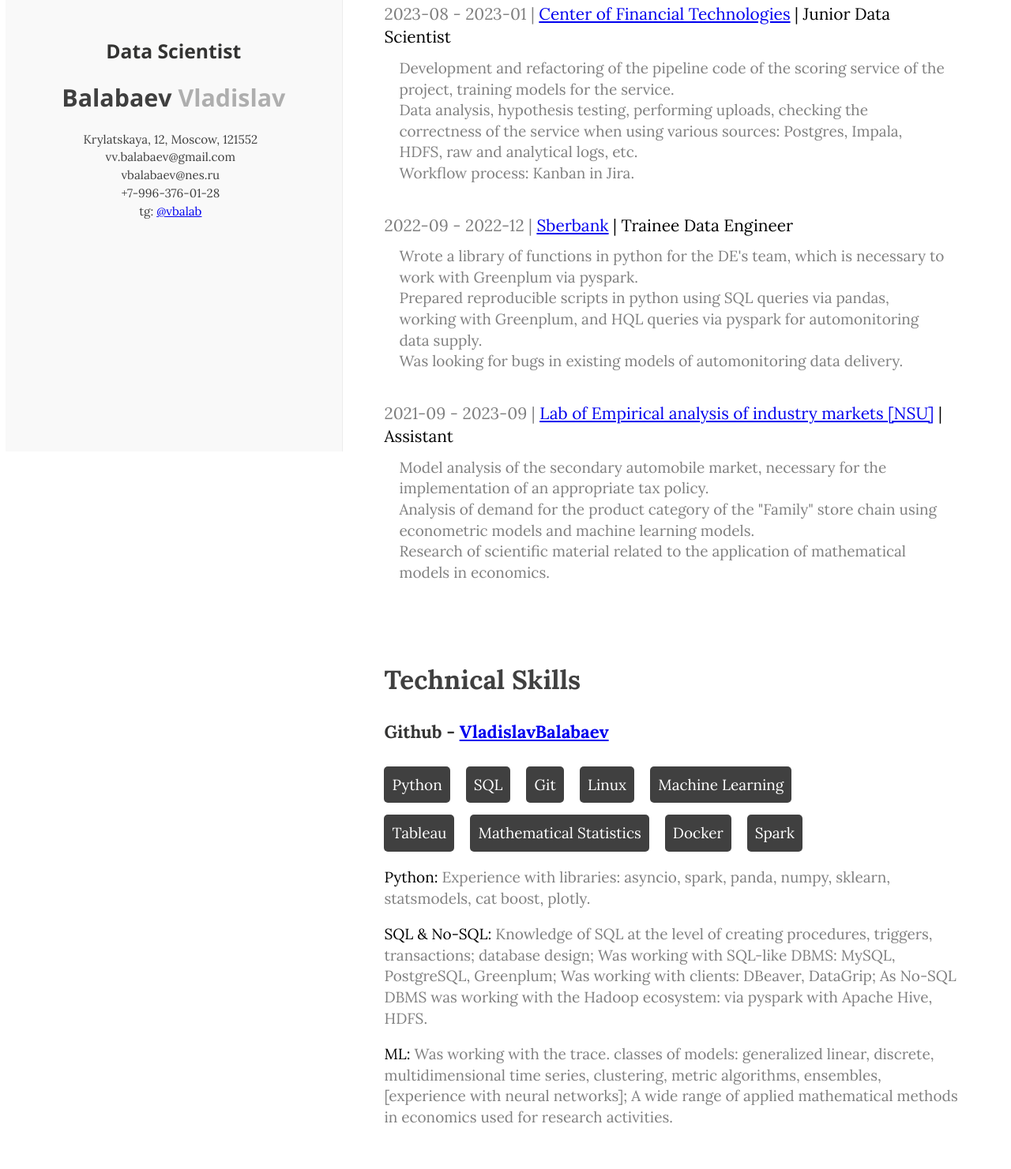
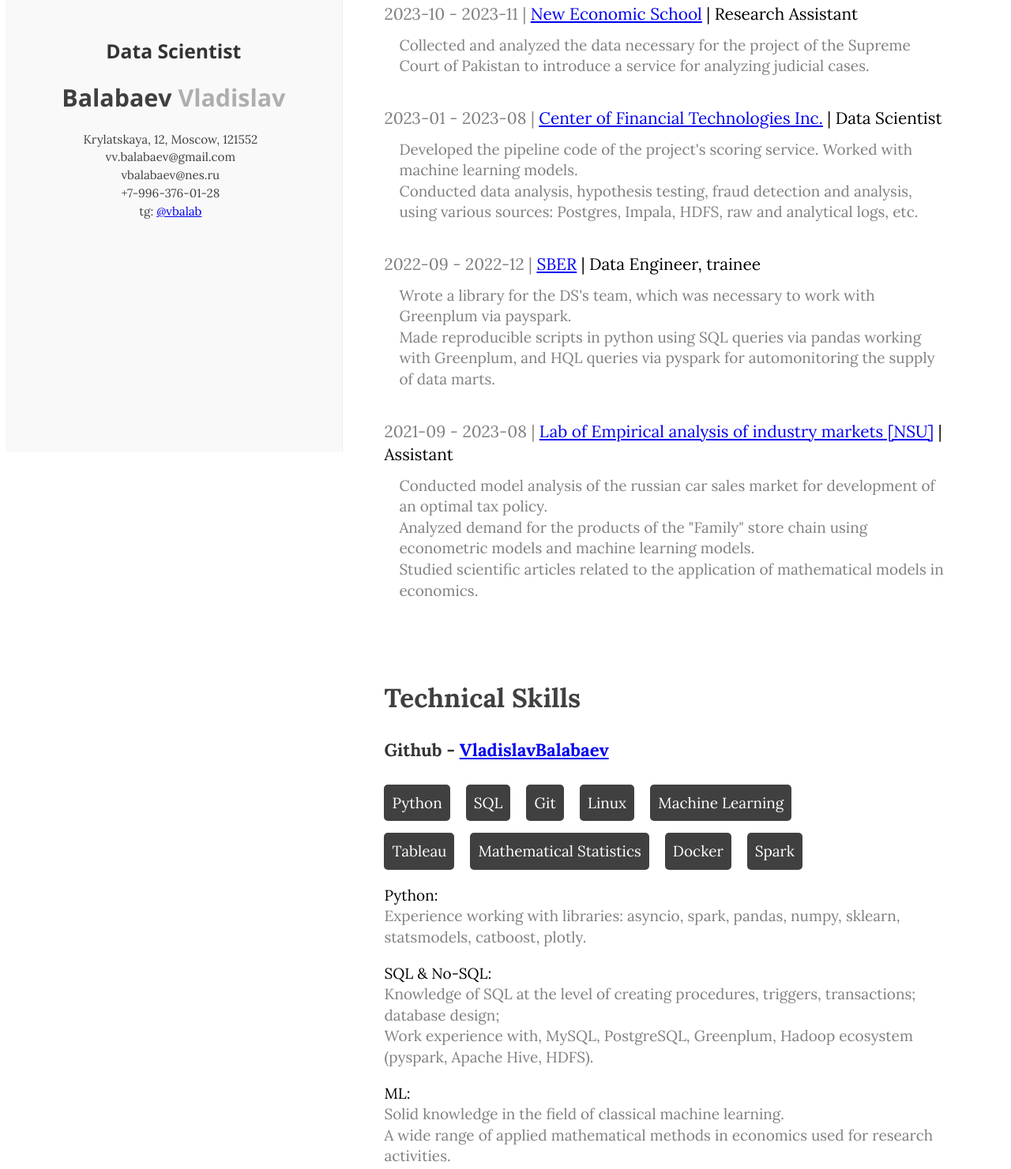
Before and after one commit to VladislavBalabaev/resume_ds, a plain HTML site: page index.html in a window 1280 px wide. Shown: the part 236-1717 px from the top of the page at 79% size. Drawn offline with nearby package versions, Linux system fonts and the light colour scheme; a web font is replaced by a local one.

Commit message:
update info

```diff
--- a/index.html
+++ b/index.html
@@ -40,32 +40,34 @@
             <section>
                 <h1>Work Expirience</h1>
 
-                <p class="enlarge">2023-08 - 2023-01 | <em> <a href="https://www.cft.ru/" target="_blank">Center of Financial Technologies</a> | Junior Data Scientist </em></p>
+                <p class="enlarge">2023-10 - 2023-11 | <em> <a href="https://www.nes.ru/?lang=en" target="_blank">New Economic School</a> | Research Assistant </em></p>
                 <p class="empl-description">
-                    Development and refactoring of the pipeline code of the scoring service of the project, training models for the service.
-                    <br>
-                    Data analysis, hypothesis testing, performing uploads, checking the correctness of the service when using various sources: Postgres, Impala, HDFS, raw and analytical logs, etc.
-                    <br>
-                    Workflow process: Kanban in Jira.
+                    Сollected and analyzed the data necessary for the project of the Supreme Court of Pakistan to introduce a service for analyzing judicial cases.
                 </p>
 
-                <p class="enlarge">2022-09 - 2022-12 | <em><a href="https://rabota.sber.ru/" target="_blank">Sberbank</a> | Trainee Data Engineer </em></p>
+                <p class="enlarge">2023-01 - 2023-08 | <em> <a href="https://www.cft.ru/" target="_blank">Center of Financial Technologies Inc.</a> | Data Scientist </em></p>
                 <p class="empl-description">
-                    Wrote a library of functions in python for the DE's team, which is necessary to work with Greenplum via pyspark.
+                    Developed the pipeline code of the project's scoring service. Worked with machine learning models.
                     <br>
-                    Prepared reproducible scripts in python using SQL queries via pandas, working with Greenplum, and HQL queries via pyspark for automonitoring data supply.
-                    <br>
-                    Was looking for bugs in existing models of automonitoring data delivery.
+                    Conducted data analysis, hypothesis testing, fraud detection and analysis, using various sources: Postgres, Impala, HDFS, raw and analytical logs, etc.
                 </p>
 
-                <p class="enlarge"> 2021-09 - 2023-09 | <em> <a href="https://www.nsu.ru/n/media/news/obrazovanie/v-ngu-sozdana-novaya-laboratoriya-analiziruyushchaya-otraslevye-rynki/" target="_blank">Lab of Empirical analysis of industry markets [NSU]</a> | Assistant </em></p>
+                <p class="enlarge">2022-09 - 2022-12 | <em><a href="https://rabota.sber.ru/" target="_blank">SBER</a> | Data Engineer, trainee </em></p>
                 <p class="empl-description">
-                    Model analysis of the secondary automobile market, necessary for the implementation of an appropriate tax policy.
+                    Wrote a library for the DS's team, which was necessary to work with Greenplum via payspark.
                     <br>
-                    Analysis of demand for the product category of the "Family" store chain using econometric models and machine learning models.
+                    Made reproducible scripts in python using SQL queries via pandas working with Greenplum, and HQL queries via pyspark for automonitoring the supply of data marts.
+                </p>
+
+                <p class="enlarge"> 2021-09 - 2023-08 | <em> <a href="https://www.nsu.ru/n/media/news/obrazovanie/v-ngu-sozdana-novaya-laboratoriya-analiziruyushchaya-otraslevye-rynki/" target="_blank">Lab of Empirical analysis of industry markets [NSU]</a> | Assistant </em></p>
+                <p class="empl-description">
+                    Conducted model analysis of the russian car sales market for development of an optimal tax policy.
                     <br>
-                    Research of scientific material related to the application of mathematical models in economics.
+                    Analyzed demand for the products of the "Family" store chain using econometric models and machine learning models.
+                    <br>
+                    Studied scientific articles related to the application of mathematical models in economics.
                 </p>
+
 
             </section>
 
@@ -88,33 +90,48 @@
 
             <p class="tech-description">
                 <em>Python:</em>
-                Experience with libraries: asyncio, spark, panda, numpy, sklearn, statsmodels, cat boost, plotly.
+                <br>
+                Experience working with libraries: asyncio, spark, pandas, numpy, sklearn, statsmodels, catboost, plotly.
             </p>
 
             <p class="tech-description">
                 <em>SQL & No-SQL:</em>
+                <br>
                 Knowledge of SQL at the level of creating procedures, triggers, transactions; database design;
-                Was working with SQL-like DBMS: MySQL, PostgreSQL, Greenplum;
-                Was working with clients: DBeaver, DataGrip;
-                As No-SQL DBMS was working with the Hadoop ecosystem: via pyspark with Apache Hive, HDFS.
+                <br>
+                Work experience with, MySQL, PostgreSQL, Greenplum, Hadoop ecosystem (pyspark, Apache Hive, HDFS).
             </p>
 
             <p class="tech-description">
                 <em>ML:</em>
-                Was working with the trace. classes of models: generalized linear, discrete, multidimensional time series, clustering, metric algorithms, ensembles, [experience with neural networks];
+                <br>
+                Solid knowledge in the field of classical machine learning.
+                <br>
                 A wide range of applied mathematical methods in economics used for research activities.
             </p>
+
+            <p class="tech-description">
+                <em>Other:</em>
+                <br>
+                Linux user [personal PC on Fedora].
+                <br>
+                Knowledge of Git, Docker;
+                <br>
+                Familiar with C++, R, mojo.
+            </p>
+
+
           </section>
 
           <section>
             <h1>Education</h1>
 
-            <p class="enlarge">2019-2023 <em> Bachelor's degree of NSU in Economics </em></p>
+            <p class="enlarge">2019-2023 <em> Bachelor's degree of Novosibirsk State University in Economics </em></p>
             <p class="empl-description">
                 With specialization in Applied Econometrics.
             </p>
 
-            <p class="enlarge">2023-now <em>Master's degree of NES in Economics</em></p>
+            <p class="enlarge">2023-now <em>Master's degree of New Economic School in Economics</em></p>
           </section>
 
           <section>
```
